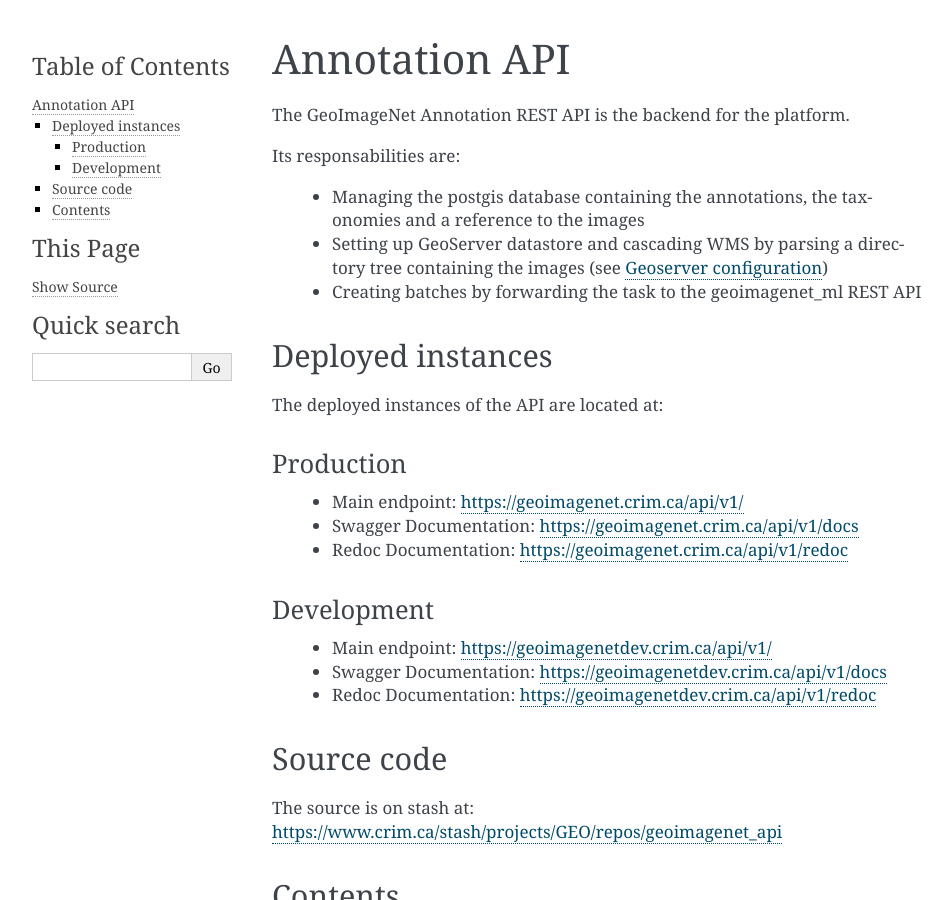
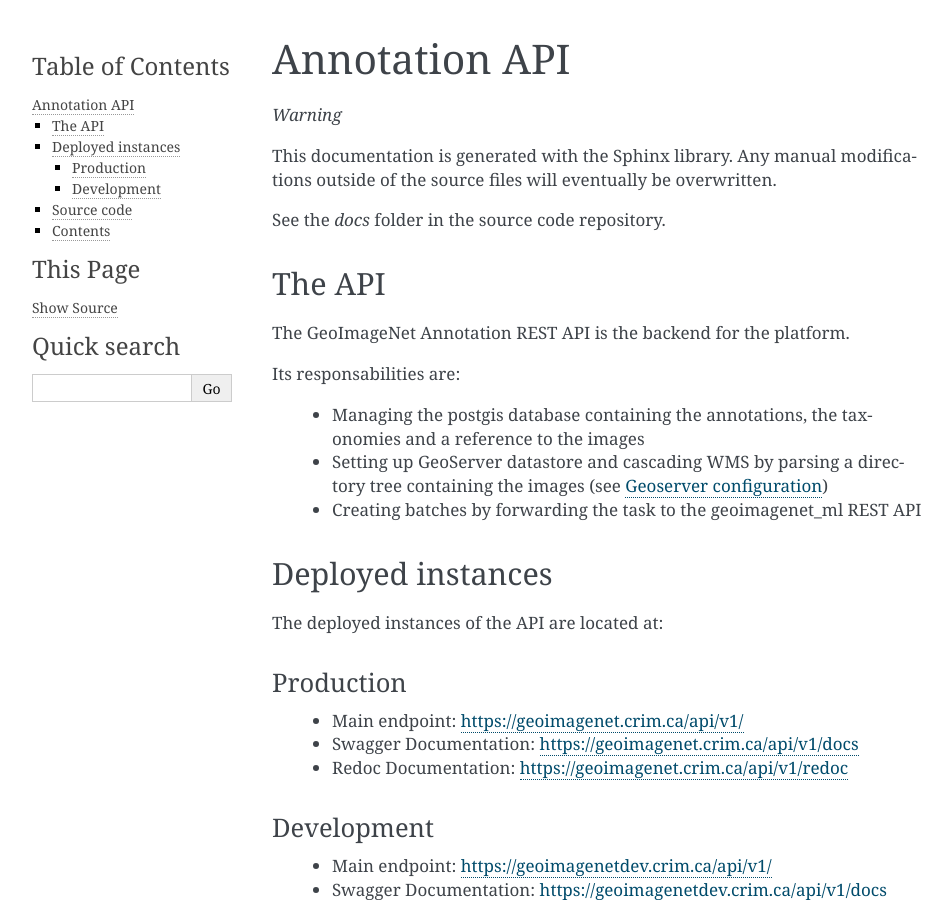
Before and after one commit to crim-ca/geoimagenet-api, a Sphinx documentation site: the page built from docs/source/index.rst, in a window 1280 px wide and 900 px high. Shown: the whole window, without its empty margins (148-1100 px from the left). Built offline with Sphinx 7.4.7, drawn with Linux system fonts in a browser that asks for light colours.

Commit message:
Adds warning for documentation generation

```diff
--- a/docs/source/index.rst
+++ b/docs/source/index.rst
@@ -6,6 +6,17 @@
 **************
 Annotation API
 **************
+
+*Warning*
+
+This documentation is generated with the Sphinx library. Any manual modifications outside of
+the source files will eventually be overwritten.
+
+See the *docs* folder in the source code repository.
+
+=======
+The API
+=======
 
 The GeoImageNet Annotation REST API is the backend for the platform.
 
```
